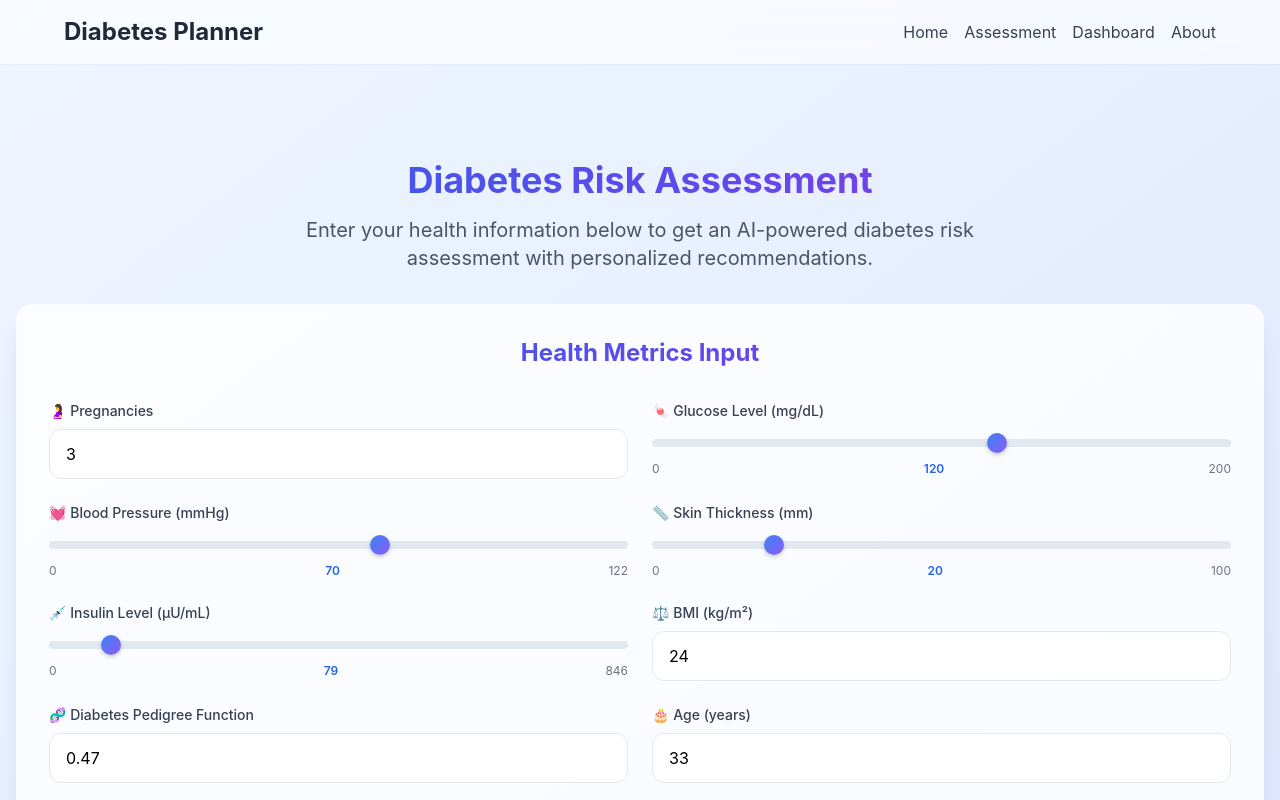
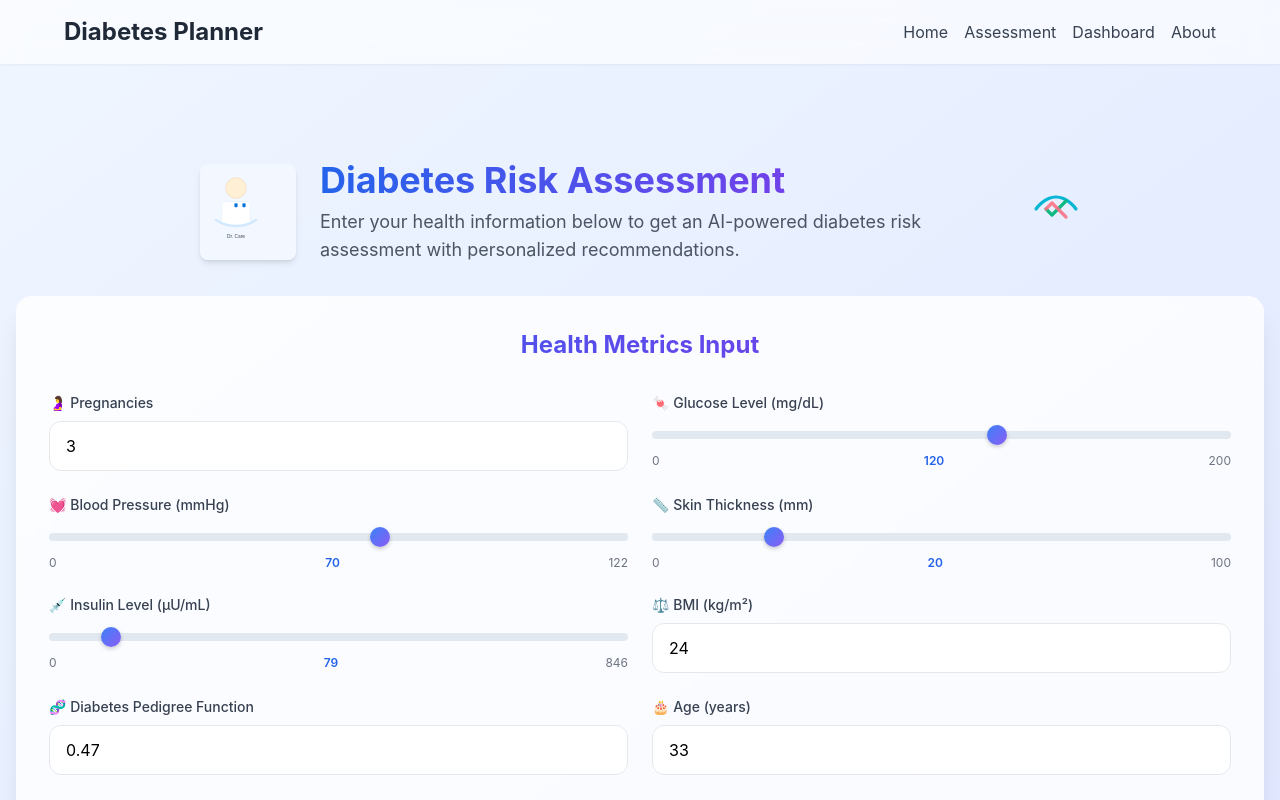
Before and after one commit to Selvaprakash-V/Diabetes-Risk-Assessment-and-Personalized-Diet-Plannar-phase-2, a React (Create React App) app in the folder frontend/: page /assessment in a window 1280 px wide. Shown: the top 800 px of the page. Built offline with nearby package versions, Linux system fonts and the light colour scheme; no server answers.

Commit message:
feat(frontend): add doctor image and handshake animation; update Assessment header

```diff
--- /dev/null
+++ b/frontend/src/components/HandshakeAnimation.jsx
@@ -0,0 +1,31 @@
+import React from 'react'
+import { motion } from 'framer-motion'
+
+const HandshakeAnimation = ({ size = 48 }) => {
+  const container = {
+    hidden: { rotate: -10, scale: 0.95 },
+    visible: {
+      rotate: 0,
+      scale: 1,
+      transition: { yoyo: Infinity, duration: 1.2 }
+    }
+  }
+
+  return (
+    <motion.div
+      initial="hidden"
+      animate="visible"
+      variants={container}
+      style={{ display: 'inline-block' }}
+      aria-hidden
+    >
+      <svg width={size} height={size} viewBox="0 0 24 24" fill="none" xmlns="http://www.w3.org/2000/svg">
+        <path d="M2 12s4-6 10-6 10 6 10 6" stroke="#06b6d4" strokeWidth="1.6" strokeLinecap="round" strokeLinejoin="round" />
+        <path d="M7 12l3 3 7-7" stroke="#10b981" strokeWidth="1.6" strokeLinecap="round" strokeLinejoin="round" />
+        <path d="M7 12l3-3 7 7" stroke="#fb7185" strokeWidth="1.6" strokeLinecap="round" strokeLinejoin="round" opacity="0.9" />
+      </svg>
+    </motion.div>
+  )
+}
+
+export default HandshakeAnimation
--- a/frontend/src/pages/Assessment.jsx
+++ b/frontend/src/pages/Assessment.jsx
@@ -5,6 +5,8 @@ import ResultCard from '../components/ResultCard';
 import ChartVisualization from '../components/ChartVisualization';
 import FoodRecommendation from '../components/FoodRecommendation';
 import { api } from '../services/api';
+import HandshakeAnimation from '../components/HandshakeAnimation';
+import DoctorSvg from '../assets/doctor.svg';
 
 const Assessment = () => {
   const [prediction, setPrediction] = useState(null);
@@ -32,15 +34,19 @@ const Assessment = () => {
           initial={{ opacity: 0, y: 30 }}
           animate={{ opacity: 1, y: 0 }}
           transition={{ duration: 0.6 }}
-          className="text-center mb-8"
+          className="flex items-center justify-center gap-6 mb-8"
         >
-          <h1 className="text-4xl font-bold gradient-text mb-4">
-            Diabetes Risk Assessment
-          </h1>
-          <p className="text-xl text-gray-600 max-w-2xl mx-auto">
-            Enter your health information below to get an AI-powered diabetes risk assessment
-            with personalized recommendations.
-          </p>
+          <img src={DoctorSvg} alt="doctor" className="w-24 h-24 rounded-lg shadow-md" />
+          <div className="text-left">
+            <h1 className="text-4xl font-bold gradient-text mb-2">Diabetes Risk Assessment</h1>
+            <p className="text-lg text-gray-600 max-w-2xl">
+              Enter your health information below to get an AI-powered diabetes risk assessment
+              with personalized recommendations.
+            </p>
+          </div>
+          <div className="ml-4">
+            <HandshakeAnimation />
+          </div>
         </motion.div>
 
         <motion.div
```
Also changed, not shown: frontend/src/assets/doctor.svg (added).
